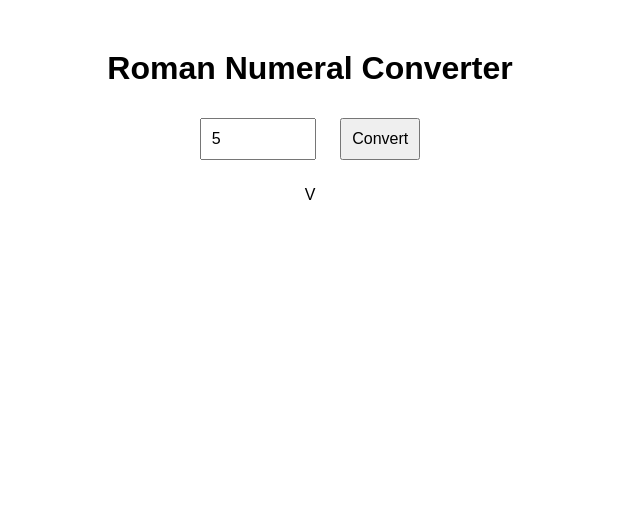
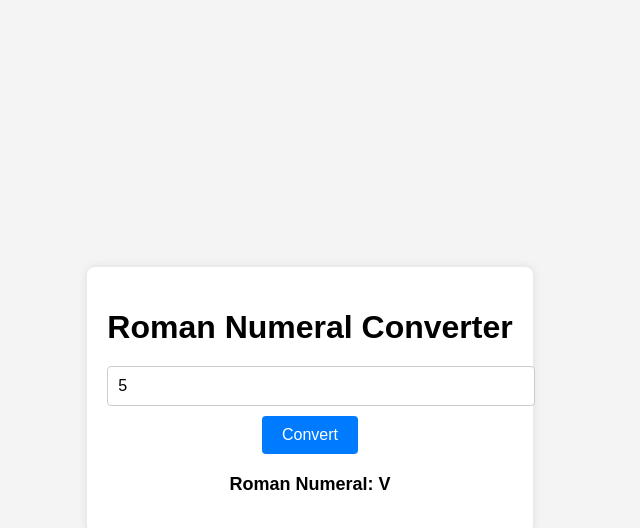
Before and after one commit to acciojob/Roman-Numeral-Converter-MAYANKSINGHCHAUHAN, a website: page main.html in a window 1280 px wide. Both pictures are taken after typing "5" into the empty fields and a click on the button "Convert". Shown: the whole page, without its empty margins (330-970 px from the left). Drawn offline with Linux system fonts and the light colour scheme.

Commit message:
created a submission

```diff
--- a/main.html
+++ b/main.html
@@ -1,17 +1,18 @@
 <!DOCTYPE html>
 <html lang="en">
 <head>
-    <meta charset="UTF-8">
-    <meta name="viewport" content="width=device-width, initial-scale=1.0">
-    <title>Roman Numeral Converter</title>
-    <link rel="stylesheet" href="styles.css">
+  <meta charset="UTF-8">
+  <meta name="viewport" content="width=device-width, initial-scale=1.0">
+  <title>Roman Numeral Converter</title>
+  <link rel="stylesheet" href="styles.css">
 </head>
 <body>
+  <div class="container">
     <h1>Roman Numeral Converter</h1>
     <input type="number" id="numberInput" placeholder="Enter a number (0-100000)" min="0" max="100000">
-    <button onclick="convertNumber()">Convert</button>
+    <button id="convertBtn">Convert</button>
     <p id="result"></p>
-
-    <script src="script.js"></script>
+  </div>
+  <script src="script.js"></script>
 </body>
 </html>
--- a/script.js
+++ b/script.js
@@ -1,30 +1,41 @@
+document.getElementById("convertBtn").addEventListener("click", function () {
+  const numberInput = document.getElementById("numberInput").value;
+  const resultElement = document.getElementById("result");
+
+  if (numberInput === "" || numberInput < 0 || numberInput > 100000) {
+    resultElement.textContent = "Please enter a valid number between 0 and 100000.";
+    return;
+  }
+
+  const romanNumeral = convertToRoman(parseInt(numberInput));
+  resultElement.textContent = `Roman Numeral: ${romanNumeral}`;
+});
+
 function convertToRoman(num) {
-    const romanNumerals = [
-        ['M', 1000], ['CM', 900], ['D', 500], ['CD', 400],
-        ['C', 100], ['XC', 90], ['L', 50], ['XL', 40],
-        ['X', 10], ['IX', 9], ['V', 5], ['IV', 4], ['I', 1]
+  const romanSymbols = [
+    ["M", 1000],
+    ["CM", 900],
+    ["D", 500],
+    ["CD", 400],
+    ["C", 100],
+    ["XC", 90],
+    ["L", 50],
+    ["XL", 40],
+    ["X", 10],
+    ["IX", 9],
+    ["V", 5],
+    ["IV", 4],
+    ["I", 1],
   ];
 
   let result = "";
-    for (let [symbol, value] of romanNumerals) {
+
+  for (const [symbol, value] of romanSymbols) {
     while (num >= value) {
       result += symbol;
       num -= value;
     }
   }
+
   return result;
 }
-
-function convertNumber() {
-    const numberInput = document.getElementById("numberInput").value;
-    const number = parseInt(numberInput);
-    const resultElement = document.getElementById("result");
-
-    if (isNaN(number) || number < 0 || number > 100000) {
-        resultElement.textContent = "Please enter a valid number between 0 and 100000.";
-    } else if (number === 0) {
-        resultElement.textContent = "Roman numerals do not have a representation for zero.";
-    } else {
-        resultElement.textContent = convertToRoman(number); // Removed "Roman numeral:" from output
-    }
-}
--- a/styles.css
+++ b/styles.css
@@ -1,11 +1,50 @@
 body {
-    font-family: Arial, sans-serif;
-    text-align: center;
-    margin: 50px;
+  font-family: Arial, sans-serif;
+  background-color: #f4f4f4;
+  display: flex;
+  justify-content: center;
+  align-items: center;
+  height: 100vh;
+  margin: 0;
 }
 
-input, button {
-    padding: 10px;
-    font-size: 16px;
-    margin: 10px;
+.container {
+  background-color: #fff;
+  padding: 20px;
+  border-radius: 8px;
+  box-shadow: 0 0 10px rgba(0, 0, 0, 0.1);
+  text-align: center;
 }
+
+h1 {
+  margin-bottom: 20px;
+}
+
+input[type="number"] {
+  width: 100%;
+  padding: 10px;
+  margin-bottom: 10px;
+  border: 1px solid #ccc;
+  border-radius: 4px;
+  font-size: 16px;
+}
+
+button {
+  padding: 10px 20px;
+  background-color: #007bff;
+  color: #fff;
+  border: none;
+  border-radius: 4px;
+  cursor: pointer;
+  font-size: 16px;
+}
+
+button:hover {
+  background-color: #0056b3;
+}
+
+#result {
+  margin-top: 20px;
+  font-size: 18px;
+  font-weight: bold;
+}
```
Lines whose indentation alone changed are shown as unchanged.
